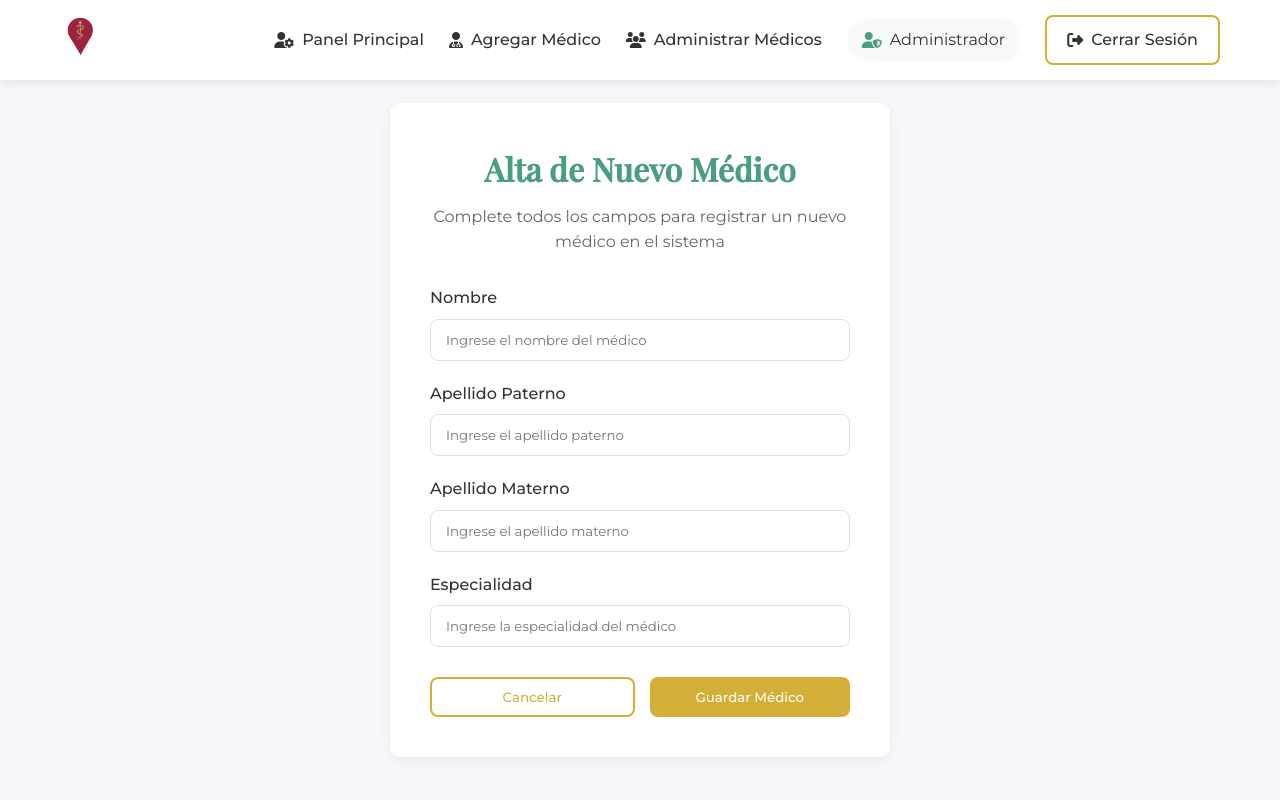
After one commit to Asterius8/ProgramacionWeb2025, a PHP site: page /agregar_medico.php in a window 1280 px wide. The commit adds this page. Run offline with PHP 8.4, Linux system fonts and the light colour scheme.

Commit message:
Solucion del swal y creacion del landing_admin, agregar_medico

```diff
--- /dev/null
+++ b/Proyecto_Final/frontend/agregar_medico.php
@@ -0,0 +1,52 @@
+<!DOCTYPE html>
+<html lang="es">
+<head>
+    <meta charset="UTF-8">
+    <meta name="viewport" content="width=device-width, initial-scale=1.0">
+    <title>Alta de Médico - Clínica del Bienestar</title>
+    <link href="https://fonts.googleapis.com/css2?family=Montserrat:wght@300;400;500;600&family=Playfair+Display:wght@400;500&display=swap" rel="stylesheet">
+    <link rel="stylesheet" href="css/agregar_medico.css">
+</head>
+<body>
+
+    <?php
+
+    require_once('navbar_admin.php');
+
+    ?>
+
+    <div class="form-container">
+        <div class="form-header">
+            <h1>Alta de Nuevo Médico</h1>
+            <p>Complete todos los campos para registrar un nuevo médico en el sistema</p>
+        </div>
+
+        <form id="doctor-form">
+            <div class="form-group">
+                <label for="nombre">Nombre</label>
+                <input type="text" id="nombre" name="nombre" placeholder="Ingrese el nombre del médico" required>
+            </div>
+
+            <div class="form-group">
+                <label for="apellido_paterno">Apellido Paterno</label>
+                <input type="text" id="apellido_paterno" name="apellido_paterno" placeholder="Ingrese el apellido paterno" required>
+            </div>
+
+            <div class="form-group">
+                <label for="apellido_materno">Apellido Materno</label>
+                <input type="text" id="apellido_materno" name="apellido_materno" placeholder="Ingrese el apellido materno" required>
+            </div>
+
+            <div class="form-group">
+                <label for="especialidad">Especialidad</label>
+                <input type="text" id="especialidad" name="especialidad" placeholder="Ingrese la especialidad del médico" required>
+            </div>
+
+            <div class="form-actions">
+                <button type="button" class="btn btn-outline" onclick="window.location.href='admin-panel.html'">Cancelar</button>
+                <button type="submit" class="btn btn-primary">Guardar Médico</button>
+            </div>
+        </form>
+    </div>
+</body>
+</html>
--- /dev/null
+++ b/Proyecto_Final/frontend/css/agregar_medico.css
@@ -0,0 +1,132 @@
+:root {
+            --primary-color: #4a9c82;
+            --primary-light: #6ab79f;
+            --gold-color: #d4af37;
+            --gold-dark: #b8941f;
+            --gold-light: #e6c86a;
+            --light-color: #f8f9fa;
+            --dark-color: #333333;
+            --gray-color: #e0e0e0;
+        }
+
+        * {
+            margin: 0;
+            padding: 0;
+            box-sizing: border-box;
+        }
+
+        body {
+            font-family: 'Montserrat', sans-serif;
+            background-color: #f5f7fa;
+            color: var(--dark-color);
+            line-height: 1.6;
+            min-height: 100vh;
+            display: flex;
+            justify-content: center;
+            align-items: center;
+            padding: 20px;
+        }
+
+        .form-container {
+            background-color: white;
+            border-radius: 10px;
+            padding: 40px;
+            box-shadow: 0 5px 15px rgba(0, 0, 0, 0.05);
+            width: 100%;
+            max-width: 500px;
+        }
+
+        .form-header {
+            text-align: center;
+            margin-bottom: 30px;
+        }
+
+        .form-header h1 {
+            font-family: 'Playfair Display', serif;
+            color: var(--primary-color);
+            margin-bottom: 10px;
+        }
+
+        .form-header p {
+            color: #666;
+        }
+
+        .form-group {
+            margin-bottom: 20px;
+        }
+
+        .form-group label {
+            display: block;
+            margin-bottom: 8px;
+            font-weight: 500;
+            color: var(--dark-color);
+        }
+
+        .form-group input {
+            width: 100%;
+            padding: 12px 15px;
+            border: 1px solid var(--gray-color);
+            border-radius: 8px;
+            font-family: 'Montserrat', sans-serif;
+            transition: all 0.3s;
+        }
+
+        .form-group input:focus {
+            outline: none;
+            border-color: var(--primary-light);
+            box-shadow: 0 0 0 3px rgba(74, 156, 130, 0.2);
+        }
+
+        .form-actions {
+            display: flex;
+            justify-content: space-between;
+            gap: 15px;
+            margin-top: 30px;
+        }
+
+        .btn {
+            padding: 12px 20px;
+            border-radius: 8px;
+            font-family: 'Montserrat', sans-serif;
+            font-weight: 500;
+            cursor: pointer;
+            transition: all 0.3s;
+            text-decoration: none;
+            display: inline-block;
+            border: none;
+            flex: 1;
+            text-align: center;
+        }
+
+        .btn-primary {
+            background-color: var(--gold-color);
+            color: white;
+        }
+
+        .btn-primary:hover {
+            background-color: var(--gold-dark);
+            transform: scale(1.05);
+            box-shadow: 0 5px 15px rgba(212, 175, 55, 0.3);
+        }
+
+        .btn-outline {
+            background-color: transparent;
+            color: var(--gold-color);
+            border: 2px solid var(--gold-color);
+        }
+
+        .btn-outline:hover {
+            background-color: var(--gold-color);
+            color: white;
+        }
+
+        /* Responsive */
+        @media (max-width: 768px) {
+            .form-container {
+                padding: 30px 20px;
+            }
+
+            .form-actions {
+                flex-direction: column;
+            }
+        }
--- /dev/null
+++ b/Proyecto_Final/frontend/css/navbar_admin.css
@@ -0,0 +1,284 @@
+:root {
+            --primary-color: #4a9c82;
+            --primary-light: #6ab79f;
+            --gold-color: #d4af37;
+            --gold-dark: #b8941f;
+            --gold-light: #e6c86a;
+            --light-color: #f8f9fa;
+            --dark-color: #333333;
+            --gray-color: #e0e0e0;
+        }
+
+        * {
+            margin: 0;
+            padding: 0;
+            box-sizing: border-box;
+        }
+
+        body {
+            font-family: 'Montserrat', sans-serif;
+            background-color: #f5f7fa;
+            color: var(--dark-color);
+            line-height: 1.6;
+            padding-top: 80px;
+            min-height: 100vh;
+        }
+
+        .container {
+            width: 100%;
+            max-width: 1200px;
+            margin: 0 auto;
+            padding: 0 20px;
+        }
+
+        /* Header */
+        header {
+            background-color: white;
+            box-shadow: 0 2px 10px rgba(0, 0, 0, 0.1);
+            position: fixed;
+            width: 100%;
+            top: 0;
+            z-index: 1000;
+        }
+
+        .navbar {
+            display: flex;
+            justify-content: space-between;
+            align-items: center;
+            padding: 15px 0;
+        }
+
+        .logo img {
+            height: 40px;
+        }
+
+        .nav-links {
+            display: flex;
+            list-style: none;
+            align-items: center;
+        }
+
+        .nav-links li {
+            margin-left: 25px;
+        }
+
+        .nav-links a {
+            text-decoration: none;
+            color: var(--dark-color);
+            font-weight: 500;
+            transition: color 0.3s;
+            display: flex;
+            align-items: center;
+        }
+
+        .nav-links a i {
+            margin-right: 8px;
+        }
+
+        .nav-links a:hover {
+            color: var(--primary-color);
+        }
+
+        .user-info {
+            display: flex;
+            align-items: center;
+            padding: 8px 15px;
+            background-color: var(--light-color);
+            border-radius: 20px;
+        }
+
+        .user-info i {
+            margin-right: 8px;
+            color: var(--primary-color);
+        }
+
+        .btn {
+            padding: 10px 20px;
+            border-radius: 8px;
+            font-family: 'Montserrat', sans-serif;
+            font-weight: 500;
+            cursor: pointer;
+            transition: all 0.3s;
+            text-decoration: none;
+            display: inline-block;
+            border: none;
+        }
+
+        .btn-primary {
+            background-color: var(--gold-color);
+            color: white;
+        }
+
+        .btn-primary:hover {
+            background-color: var(--gold-dark);
+            transform: scale(1.05);
+            box-shadow: 0 5px 15px rgba(212, 175, 55, 0.3);
+        }
+
+        .btn-outline {
+            background-color: transparent;
+            color: var(--gold-color);
+            border: 2px solid var(--gold-color);
+        }
+
+        .btn-outline:hover {
+            background-color: var(--gold-color);
+            color: white;
+        }
+
+        /* Main Content */
+        .main-content {
+            padding: 40px 0;
+            display: flex;
+            flex-direction: column;
+            align-items: center;
+            justify-content: center;
+            min-height: 70vh;
+        }
+
+        .welcome-section {
+            background-color: white;
+            border-radius: 10px;
+            padding: 40px;
+            box-shadow: 0 5px 15px rgba(0, 0, 0, 0.05);
+            margin-bottom: 40px;
+            text-align: center;
+            max-width: 800px;
+        }
+
+        .welcome-section h1 {
+            font-family: 'Playfair Display', serif;
+            color: var(--primary-color);
+            margin-bottom: 15px;
+            font-size: 2.2rem;
+        }
+
+        .welcome-section p {
+            color: #666;
+            margin-bottom: 10px;
+            font-size: 1.1rem;
+        }
+
+        /* Admin Actions */
+        .admin-actions {
+            display: grid;
+            grid-template-columns: repeat(auto-fit, minmax(300px, 1fr));
+            gap: 30px;
+            max-width: 800px;
+            width: 100%;
+        }
+
+        .action-card {
+            background-color: white;
+            border-radius: 10px;
+            padding: 40px 30px;
+            box-shadow: 0 5px 15px rgba(0, 0, 0, 0.05);
+            transition: transform 0.3s;
+            text-align: center;
+            display: flex;
+            flex-direction: column;
+            align-items: center;
+            justify-content: center;
+            height: 100%;
+        }
+
+        .action-card:hover {
+            transform: translateY(-5px);
+        }
+
+        .action-card h3 {
+            display: flex;
+            align-items: center;
+            justify-content: center;
+            margin-bottom: 20px;
+            color: var(--primary-color);
+            font-size: 1.5rem;
+        }
+
+        .action-card h3 i {
+            margin-right: 15px;
+            font-size: 2rem;
+        }
+
+        .action-card p {
+            color: #666;
+            margin-bottom: 25px;
+            line-height: 1.6;
+        }
+
+        /* Footer */
+        footer {
+            background-color: var(--dark-color);
+            color: white;
+            padding: 40px 0 20px;
+            margin-top: 60px;
+        }
+
+        .footer-content {
+            display: grid;
+            grid-template-columns: repeat(auto-fit, minmax(200px, 1fr));
+            gap: 40px;
+            margin-bottom: 30px;
+        }
+
+        .footer-column h3 {
+            font-size: 1.2rem;
+            margin-bottom: 20px;
+            color: var(--gold-light);
+        }
+
+        .footer-links {
+            list-style: none;
+        }
+
+        .footer-links li {
+            margin-bottom: 10px;
+        }
+
+        .footer-links a {
+            color: #ccc;
+            text-decoration: none;
+            transition: color 0.3s;
+        }
+
+        .footer-links a:hover {
+            color: var(--gold-light);
+        }
+
+        .copyright {
+            text-align: center;
+            padding-top: 20px;
+            border-top: 1px solid #444;
+            color: #999;
+            font-size: 0.9rem;
+        }
+
+        /* Responsive */
+        @media (max-width: 768px) {
+            .navbar {
+                flex-direction: column;
+                padding: 15px 0;
+            }
+
+            .nav-links {
+                margin-top: 15px;
+                flex-wrap: wrap;
+                justify-content: center;
+            }
+
+            .nav-links li {
+                margin: 5px 10px;
+            }
+
+            .main-content {
+                margin-top: 20px;
+            }
+
+            .admin-actions {
+                grid-template-columns: 1fr;
+            }
+
+            .welcome-section {
+                padding: 30px 20px;
+            }
+        }
--- /dev/null
+++ b/Proyecto_Final/frontend/navbar_admin.php
@@ -0,0 +1,32 @@
+<!DOCTYPE html>
+<html lang="en">
+<head>
+    <meta charset="UTF-8">
+    <meta name="viewport" content="width=device-width, initial-scale=1.0">
+    <title>Document</title>
+    <link href="https://fonts.googleapis.com/css2?family=Montserrat:wght@300;400;500;600&family=Playfair+Display:wght@400;500&display=swap" rel="stylesheet">
+    <link rel="stylesheet" href="https://cdnjs.cloudflare.com/ajax/libs/font-awesome/6.4.0/css/all.min.css">
+    <link rel="stylesheet" href="css/navbar_admin.css">
+</head>
+<body>
+    <header>
+        <div class="container">
+            <nav class="navbar">
+                <div class="logo">
+                    <img src="../../frontend/icono_clinicas.png" alt="Logo Clínica del Bienestar">
+                </div>
+                <ul class="nav-links">
+                    <li><a href="#"><i class="fas fa-user-cog"></i> Panel Principal</a></li>
+                    <li><a href="agregar_medico.php"><i class="fas fa-user-md"></i> Agregar Médico</a></li>
+                    <li><a href="administrar-medicos.html"><i class="fas fa-users"></i> Administrar Médicos</a></li>
+                    <li class="user-info">
+                        <i class="fas fa-user-shield"></i>
+                        <span>Administrador</span>
+                    </li>
+                    <li><a href="#" class="btn btn-outline"><i class="fas fa-sign-out-alt"></i> Cerrar Sesión</a></li>
+                </ul>
+            </nav>
+        </div>
+    </header>
+</body>
+</html>
--- a/Proyecto_Final/landing_page.html
+++ b/Proyecto_Final/landing_page.html
@@ -7,7 +7,7 @@
 
     <link href="https://fonts.googleapis.com/css2?family=Montserrat:wght@300;400;500;600&family=Playfair+Display:wght@400;500&display=swap" rel="stylesheet">
 
-    <link rel="stylesheet" href="css/landing_page.css">
+    <link rel="stylesheet" href="frontend/css/landing_page.css">
 </head>
 <body>
     <!-- Header -->
```
Also changed, not shown: Proyecto_Final/backend/controllers/facade.php (+4 -3 lines), Proyecto_Final/backend/controllers/validar_usuario.php (+12 -3 lines), Proyecto_Final/frontend/landing_admin.php (added, +76 -0 lines), Proyecto_Final/frontend/login.php (+0 -16 lines).
